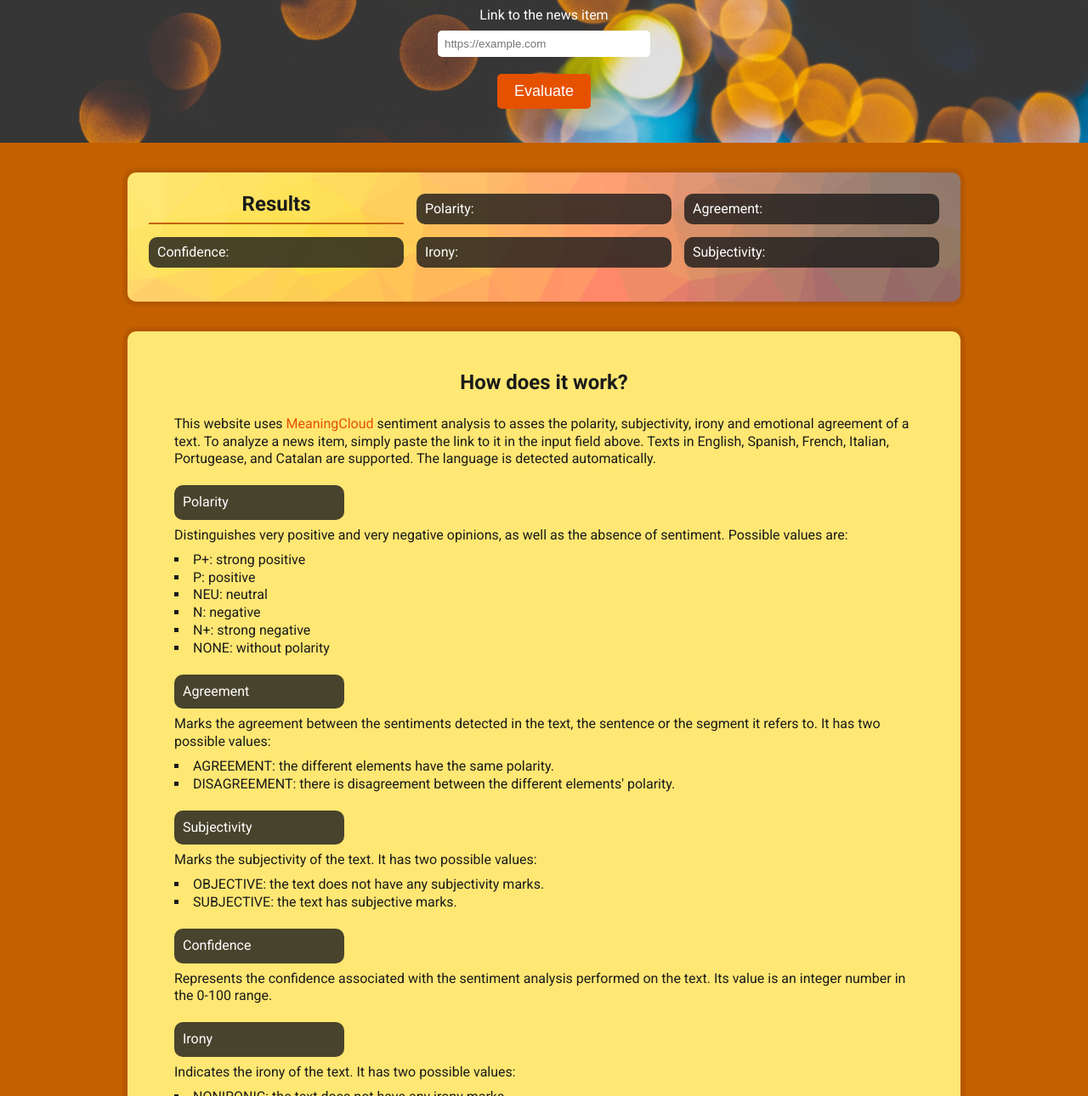
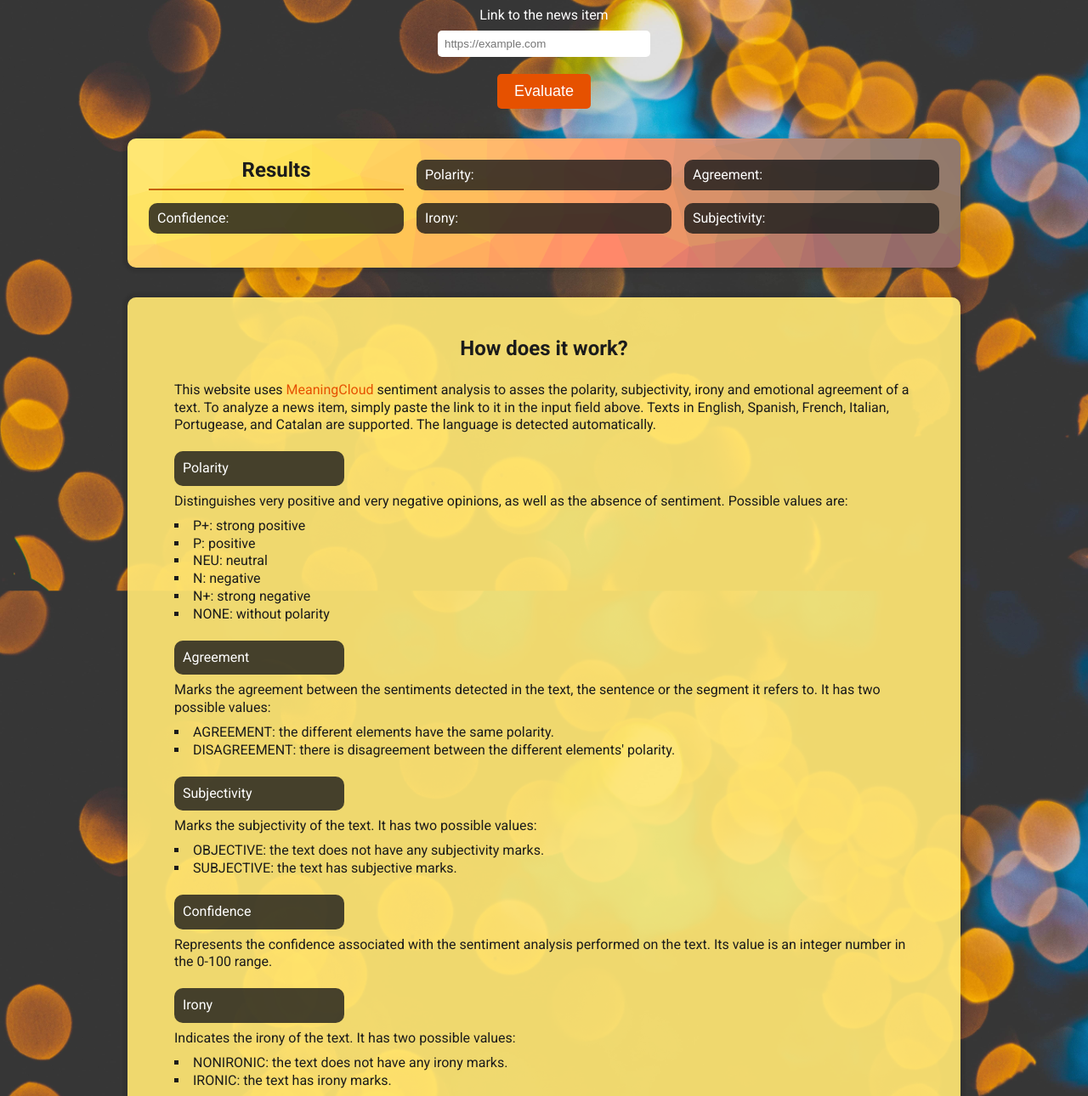
Before and after one commit to Braslava/travel-planner, a website built with webpack: page src/client/views/index.html in a window 1280 px wide. Shown: the part 158-1448 px from the top of the page at 85% size. Built offline with nearby package versions, Linux system fonts and the light colour scheme.

Commit message:
changes background styles

```diff
--- a/src/client/styles/base.scss
+++ b/src/client/styles/base.scss
@@ -1,7 +1,6 @@
 @import url('https://fonts.googleapis.com/css2?family=Roboto:ital,wght@0,400;0,700;1,400&display=swap');
 
 $base-color: #c56000;
-$border-dark: rgba($base-color, 0.88);
 $base-light: #ffe773;
 $font-primary: #ffffff;
 $font-secondary: #1b1b1b;
--- a/src/client/styles/content.scss
+++ b/src/client/styles/content.scss
@@ -4,15 +4,15 @@
 .app {
 	display: grid;
 	gap: 10px;
+	background: url(../../assets/pexels-rovenimagescom-949587-optimized.jpg);
+	background-size: cover;
+	background-attachment: fixed;
+	padding: 60px 0 40px 0;
 }
 
 .hero {
 	margin: 20px 0 15px 0;
-	background: url(../../assets/pexels-rovenimagescom-949587-optimized.jpg);
-	// background-repeat: no-repeat;
-	background-size: cover;
-	background-attachment: fixed;
-	padding: 60px 0 40px 0;
+
 }
 
 .app__form {
@@ -61,7 +61,7 @@
 }
 
 .info {
-	background-color: rgba(base.$base-light, 1);
+	background-color: rgba(base.$base-light, 0.92);
 	color: base.$font-secondary;
 	padding: 50px 55px 20px;
 	box-shadow: 0 0 3px 5px #00000016;
@@ -86,9 +86,6 @@
 			max-width: 200px;
 		}
 
-		.interpretation {
-		}
-
 		ul {
 			list-style: square inside;
 		}
```
